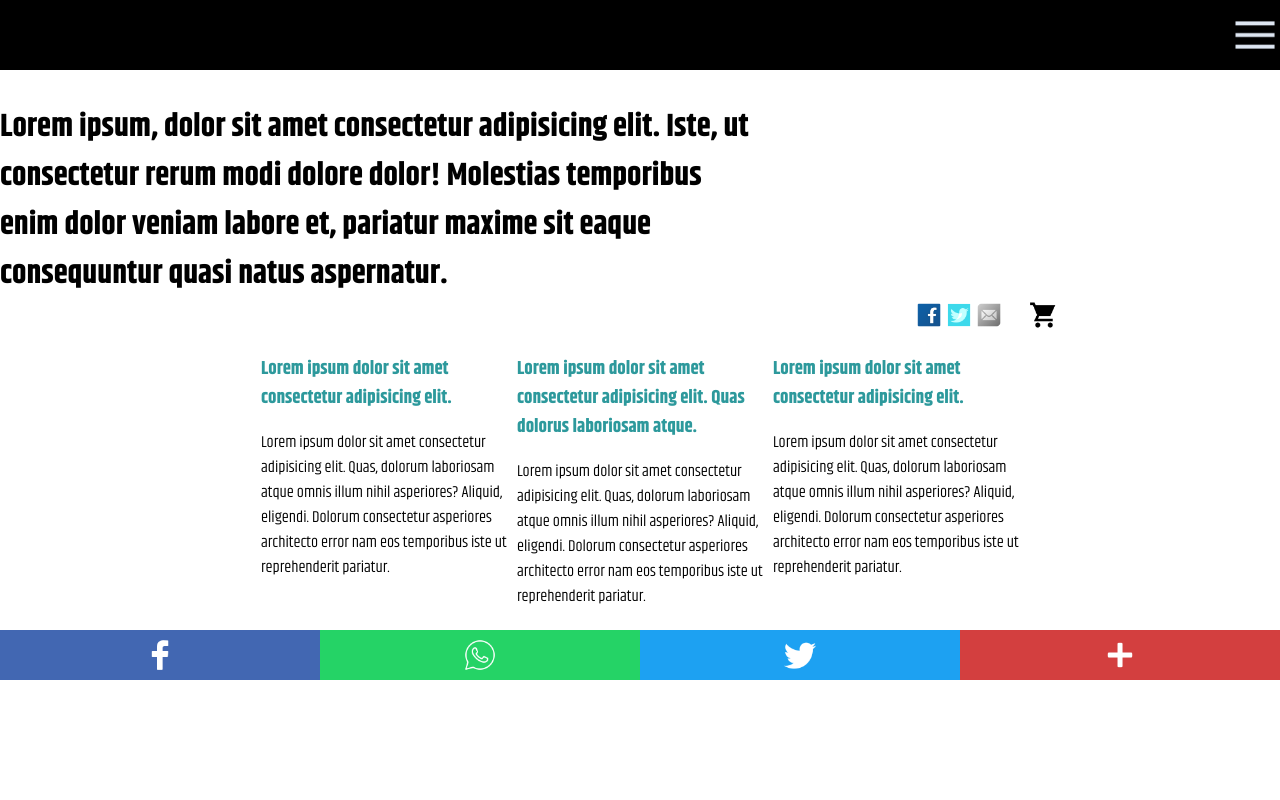
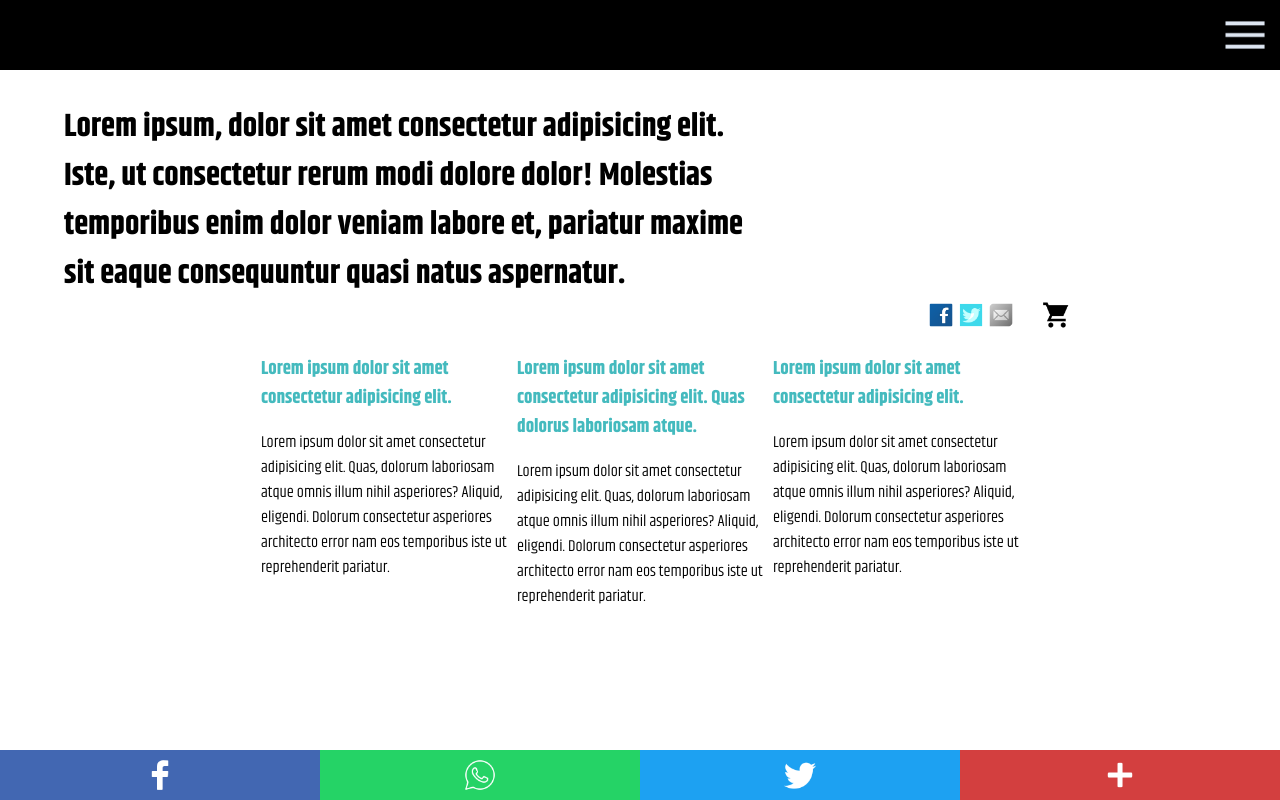
Before and after one commit to 3st3fanyaOM/EjerciciosDise-o, a plain HTML site: page ej1/index.html in a window 1280 px wide. Drawn offline with Linux system fonts and the light colour scheme.

Commit message:
definitivo

```diff
--- a/ej1/styles/styles.css
+++ b/ej1/styles/styles.css
@@ -1,9 +1,6 @@
 @import url("https://fonts.googleapis.com/css2?family=Khand:wght@300;400;500;600;700&display=swap");
-/*gracias por no dificultar mucho la búsqueda de la fuente*/
 body {
   margin: 0;
-  padding: 0;
-  bottom: 0;
   font-family: "Khand", sans-serif;
   font-size: 1rem;
 }
@@ -19,6 +16,7 @@ header {
 header img {
   max-width: 100%;
   height: auto;
+  padding-right: 10px;
 }
 
 .container1 {
@@ -43,6 +41,7 @@ header img {
 
 .item:first-child {
   width: 60%;
+  padding-left: 5%;
 }
 
 .item:last-child {
@@ -61,7 +60,7 @@ header img {
 }
 
 .item2 h3 {
-  color: rgb(45, 153, 156);
+  color: rgb(68, 186, 190);
 }
 
 .item2:first-child .item2:first-child {
@@ -69,9 +68,11 @@ header img {
 }
 
 footer {
-  position: relative;
+  /*pié*/
+  width: 100%;
   bottom: 0;
   display: flex;
+  position: fixed;
 }
 footer div {
   width: 25%;
```
